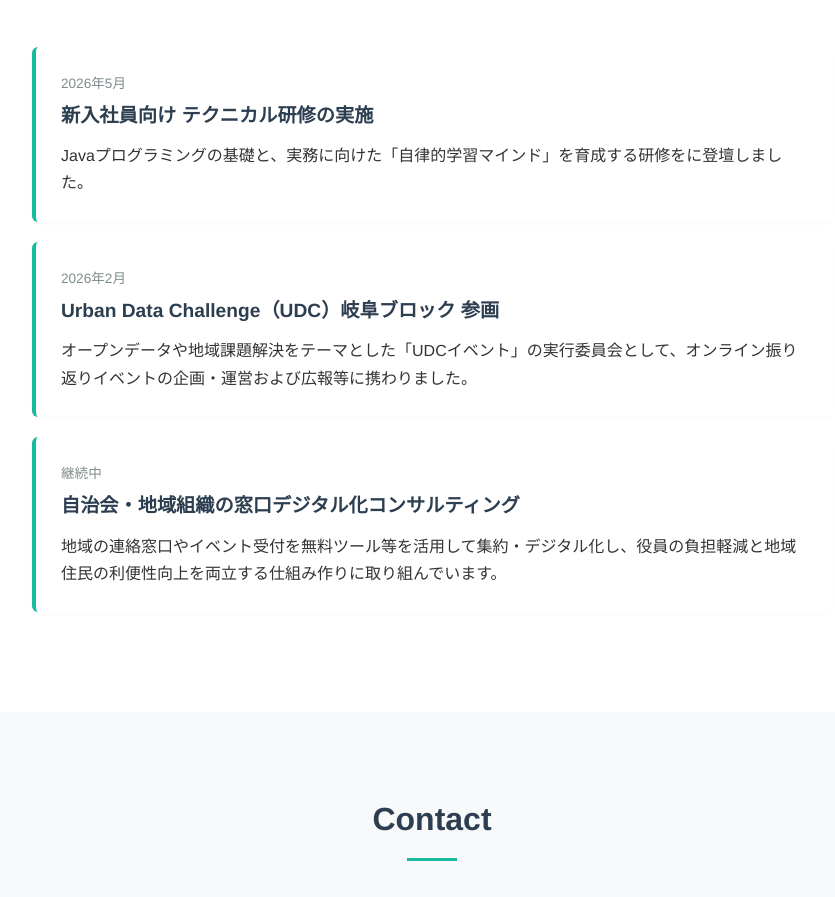
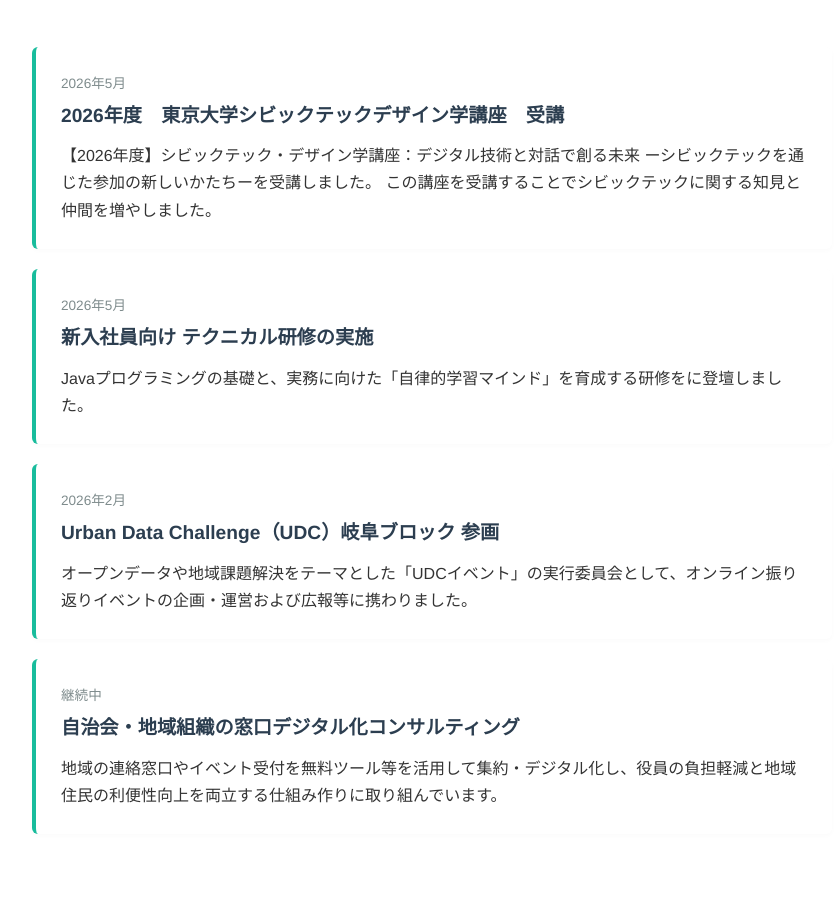
Before and after one commit to yasudajs/ctdi, a plain HTML site: page index.html in a window 1280 px wide. Shown: the part 1718-2615 px from the top of the page, without its empty margins (208-1043 px from the left). Drawn offline with Linux system fonts and the light colour scheme.

Commit message:
参加プロジェクトの紹介追記
CTDIへの参加を追記。

```diff
--- a/index.html
+++ b/index.html
@@ -328,6 +328,12 @@
             <div class="projects-list">
                 <div class="project-item">
                     <div class="project-date">2026年5月</div>
+                    <h3>2026年度　東京大学シビックテックデザイン学講座　受講</h3>
+                    <p>【2026年度】シビックテック・デザイン学講座：デジタル技術と対話で創る未来 ーシビックテックを通じた参加の新しいかたちーを受講しました。
+                    この講座を受講することでシビックテックに関する知見と仲間を増やしました。</p>
+                </div>
+                <div class="project-item">
+                    <div class="project-date">2026年5月</div>
                     <h3>新入社員向け テクニカル研修の実施</h3>
                     <p>Javaプログラミングの基礎と、実務に向けた「自律的学習マインド」を育成する研修をに登壇しました。</p>
                 </div>
```
